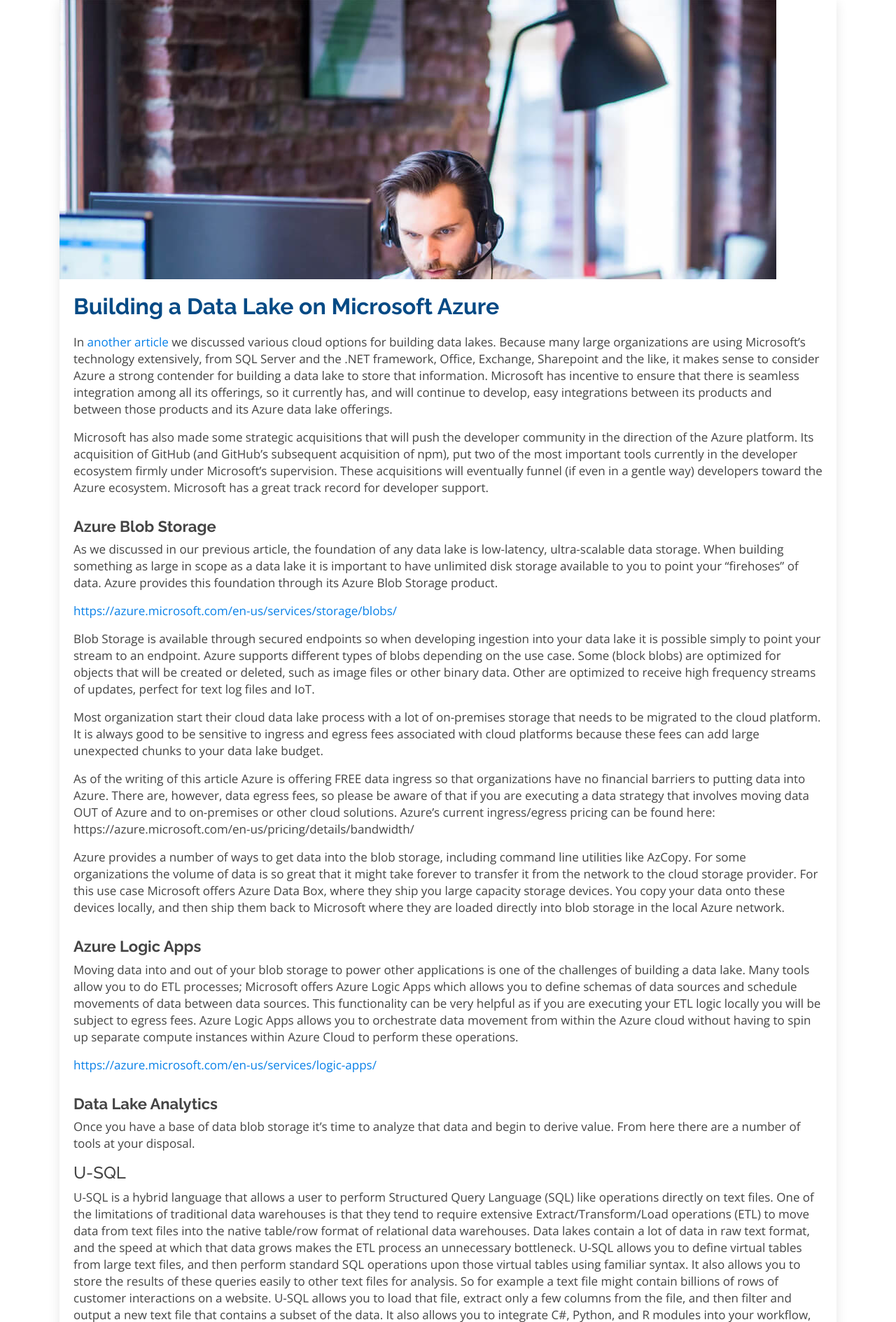
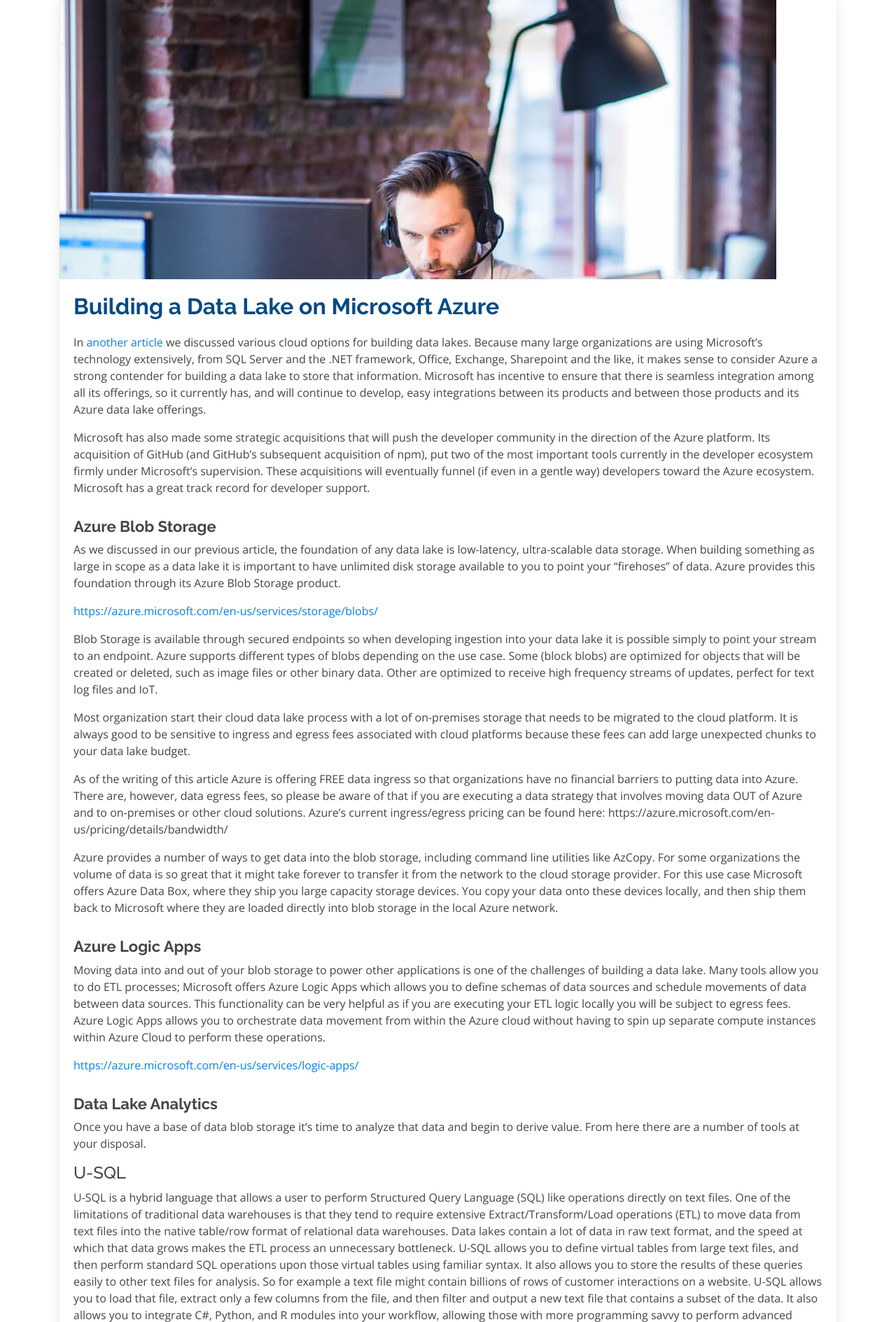
Before and after one commit to tbasalla/synthelize_exp_website, a PHP site: page /data-lake-azure/index.php in a window 1280 px wide. Shown: the part 172-2061 px from the top of the page at 70% size. Run offline with PHP 8.4, Linux system fonts and the light colour scheme; some libraries are stand-ins or nearby versions.

Commit message:
automated commit

```diff
--- a/assets/css/style.css
+++ b/assets/css/style.css
@@ -1804,7 +1804,7 @@ section {
 
 .blog .entry .entry-content p {
   line-height: 24px;
-  font-size: 17px;
+  font-size: 16px;
 }
 
 .blog .entry .entry-content .read-more {
```
